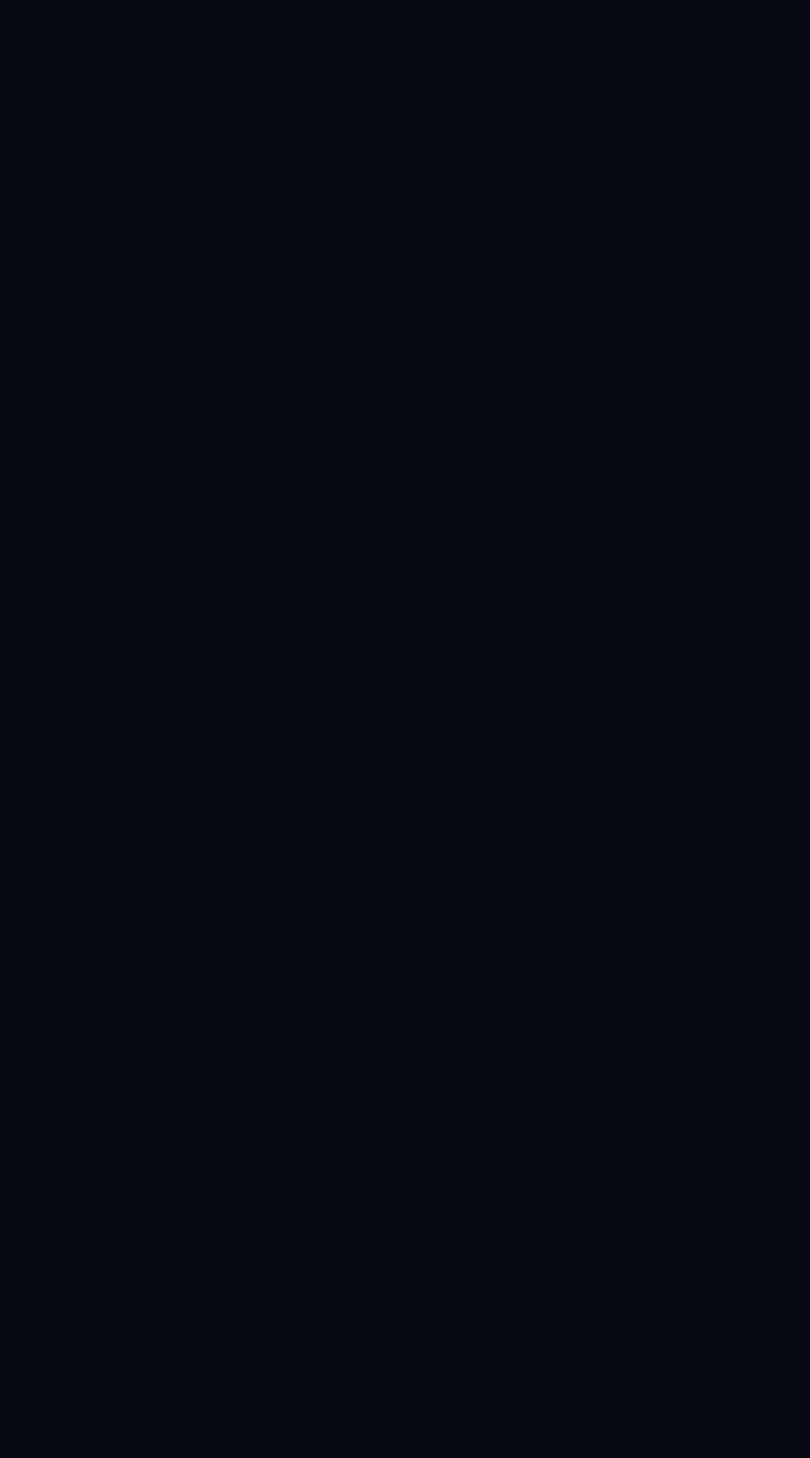
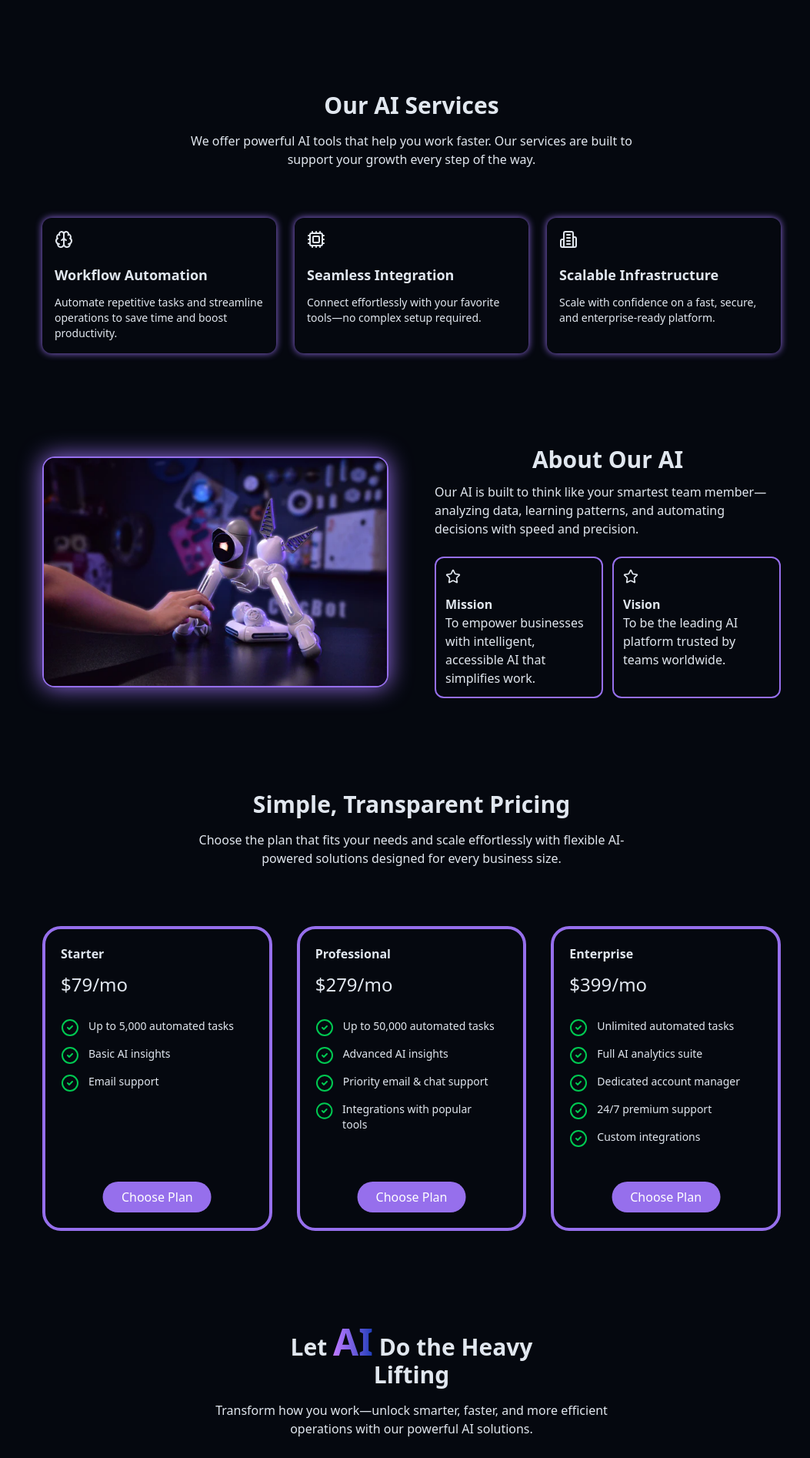
Before and after one commit to eldrianayera/SaaS-Landing-Page, a React (Vite) app: page / in a window 1280 px wide. Shown: the part 885-2779 px from the top of the page at 77% size, without its empty margins (105-1158 px from the left). Before the commit the page ends 844 px from the top, so only its background shows below. Built offline with nearby package versions, Linux system fonts and the light colour scheme.

Commit message:
complete UI

```diff
--- a/src/components/DataWidget.jsx
+++ b/src/components/DataWidget.jsx
@@ -23,7 +23,7 @@ export const DataWidget = () => {
     <div
       className={cn(
         "grid grid-cols-2 py-6 mt-15 border-2 border-foreground rounded-3xl max-w-2xl mx-auto gap-3 container-glow",
-        "md:py-4",
+        "md:py-4 opacity-0 animate-fade-in-3",
         "lg:grid-cols-4 divide-x divide-primary lg:py-4"
       )}
     >
--- a/src/components/TrustedBy..jsx
+++ b/src/components/TrustedBy..jsx
@@ -2,10 +2,8 @@ export const TrustedBy = () => {
   const brands = ["discord", "binance", "adijaya", "visa", "barcelona"];
 
   return (
-    <div className="mt-20 relative">
-      <h2 className="text-3xl font-bold text-center">
-        Trusted by Industry Leaders
-      </h2>
+    <section className="relative">
+      <h2 className="section-header">Trusted by Industry Leaders</h2>
       <div className="w-full mt-5 flex flex-col items-center gap-6 lg:flex-row lg:justify-center flex-wrap">
         {brands.map((brand, key) => (
           <img
@@ -18,6 +16,6 @@ export const TrustedBy = () => {
           />
         ))}
       </div>
-    </div>
+    </section>
   );
 };
--- a/src/index.css
+++ b/src/index.css
@@ -17,13 +17,13 @@
   --animate-fade-in-3: fade-in 0.7s ease-out 0.8s forwards;
 
   @keyframes fade-in {
-    0% : {
+    0% {
       opacity: 0;
       transform: translateY(20px);
     }
-    ,
-    100% : {
-      opacity: 100;
+
+    100% {
+      opacity: 1;
       transform: translateY(0);
     }
   }
@@ -61,7 +61,7 @@
   }
 
   section {
-    @apply relative max-w-7xl container lg:px-40 md:px-15 mt-25 lg:mt-30;
+    @apply relative max-w-7xl container lg:px-40 max-md:px-15 mt-25 lg:mt-30 scroll-m-25;
   }
 }
 
@@ -86,9 +86,13 @@
 }
 
 @utility text-glow {
-  @apply relative;
+  @apply relative z-30;
   text-shadow: 0 0 5px rgba(255, 45, 241, 0.6), 0 0 10px rgba(255, 45, 241, 0.7),
     0 0 20px rgba(255, 45, 241, 0.8), 0 0 40px rgba(255, 45, 241, 0.9);
+}
+
+@utility section-header {
+  @apply text-3xl max-sm:text-2xl font-bold;
 }
 
 @utility card-hover {
@@ -105,6 +109,10 @@
   @apply shadow-[0_0_30px_hsl(var(--primary))];
 }
 
+@utility container-glow-sm {
+  @apply shadow-[0_0_10px_hsl(var(--primary))];
+}
+
 #root {
   max-width: 100%;
   margin: 0 auto;
--- a/src/pages/Home.jsx
+++ b/src/pages/Home.jsx
@@ -1,6 +1,11 @@
 import { HeroSection } from "../sections/HeroSection";
 import { NavBar } from "../components/Navbar";
 import { TrustedBy } from "../components/TrustedBy.";
+import { ServicesSection } from "../sections/ServicesSection";
+import { AboutSection } from "../sections/AboutSection";
+import { PricingSection } from "../sections/PricingSection";
+import { CallToAction } from "../sections/CallToAction";
+import { Footer } from "../sections/Footer";
 
 export const Home = () => {
   return (
@@ -11,7 +16,12 @@ export const Home = () => {
       {/* Main Content */}
       <HeroSection />
       <TrustedBy />
+      <ServicesSection />
+      <AboutSection />
+      <PricingSection />
+      <CallToAction />
       {/* Footer */}
+      <Footer />
     </div>
   );
 };
--- /dev/null
+++ b/src/sections/AboutSection.jsx
@@ -0,0 +1,40 @@
+import { Star } from "lucide-react";
+
+export const AboutSection = () => {
+  return (
+    <section id="about">
+      <div className="grid grid-cols-1 lg:grid-cols-2 gap-10 lg:gap-15 container ">
+        <div className="rounded-2xl max-sm:px-10 flex items-center card-hover">
+          <img
+            src="/robot.png"
+            alt="ai"
+            className="rounded-2xl border-2 container-glow overflow-hidden aspect-[4.5/3]"
+          />
+        </div>
+        <div className="flex flex-col gap-3">
+          <h2 className="section-header">About Our AI</h2>
+          <p className="text-left">
+            Our AI is built to think like your smartest team member—analyzing
+            data, learning patterns, and automating decisions with speed and
+            precision.{" "}
+          </p>
+          <div className="flex flex-row gap-3 mt-3 justify-between text-left">
+            <div className="flex flex-col rounded-xl p-3 border-2 w-full card-hover">
+              <Star className="w-5" />
+              <h4 className="font-bold mt-3">Mission</h4>
+              <p>
+                To empower businesses with intelligent, accessible AI that
+                simplifies work.
+              </p>
+            </div>
+            <div className="flex flex-col rounded-xl p-3 border-2 w-full card-hover">
+              <Star className="w-5" />
+              <h4 className="font-bold mt-3">Vision</h4>
+              <p>To be the leading AI platform trusted by teams worldwide.</p>
+            </div>
+          </div>
+        </div>
+      </div>
+    </section>
+  );
+};
--- /dev/null
+++ b/src/sections/CallToAction.jsx
@@ -0,0 +1,20 @@
+export const CallToAction = () => {
+  return (
+    <section>
+      <div className="flex flex-col gap-4">
+        <h2 className="section-header max-w-xs container">
+          Let{" "}
+          <span className="bg-gradient-to-r from-purple-400 to-blue-800 bg-clip-text text-transparent font-extrabold text-5xl">
+            AI
+          </span>{" "}
+          Do the Heavy Lifting
+        </h2>
+        <p className="max-w-xl container">
+          Transform how you work—unlock smarter, faster, and more efficient
+          operations with our powerful AI solutions.
+        </p>
+        <button className="primary-button w-fit mx-auto mt-3">Get In Touch</button>
+      </div>
+    </section>
+  );
+};
--- /dev/null
+++ b/src/sections/Footer.jsx
@@ -0,0 +1,37 @@
+import {
+  Facebook,
+  LucideCopyright,
+  MailIcon,
+  Twitch,
+  Twitter,
+} from "lucide-react";
+
+export const Footer = () => {
+  const contact = [
+    { Icon: Facebook, href: "" },
+    { Icon: MailIcon, href: "" },
+    { Icon: Twitch, href: "" },
+    { Icon: Twitter, href: "" },
+  ];
+  const year = new Date().getFullYear();
+  return (
+    <div className="flex flex-col mt-30 justify-center items-center h-40 bg-primary/20 gap-3">
+      <div className="flex flex-row gap-2">
+        {contact.map(({ Icon, href }, key) => {
+          return (
+            <a
+              key={key}
+              href={href}
+              className="border-foreground border-2 p-2 rounded-full hover:bg-background hover:scale-110"
+            >
+              <Icon />
+            </a>
+          );
+        })}
+      </div>
+      <div className="flex gap-1">
+        Copyright <LucideCopyright /> {year}. Designed by EldriTech
+      </div>
+    </div>
+  );
+};
--- /dev/null
+++ b/src/sections/PricingSection.jsx
@@ -0,0 +1,70 @@
+import { CheckCircle2 } from "lucide-react";
+
+export const PricingSection = () => {
+  const pricing = [
+    {
+      name: "Starter",
+      price: "$79/mo",
+      benefit: [
+        "Up to 5,000 automated tasks",
+        "Basic AI insights",
+        "Email support",
+      ],
+    },
+    {
+      name: "Professional",
+      price: "$279/mo",
+      benefit: [
+        "Up to 50,000 automated tasks",
+        "Advanced AI insights",
+        "Priority email & chat support",
+        "Integrations with popular tools",
+      ],
+    },
+    {
+      name: "Enterprise",
+      price: "$399/mo",
+      benefit: [
+        "Unlimited automated tasks",
+        "Full AI analytics suite",
+        "Dedicated account manager",
+        "24/7 premium support",
+        "Custom integrations",
+      ],
+    },
+  ];
+  return (
+    <section id="pricing">
+      <div className="flex flex-col gap-4">
+        <h2 className="section-header">Simple, Transparent Pricing</h2>
+        <p className="max-w-xl container">
+          Choose the plan that fits your needs and scale effortlessly with
+          flexible AI-powered solutions designed for every business size.
+        </p>
+        <div className="flex flex-col md:flex-row justify-between mt-15 gap-8">
+          {pricing.map((plan) => {
+            return (
+              <div className="relative flex flex-col text-left border-4 pl-5 pt-5 pr-9 pb-8 rounded-3xl w-full card-hover">
+                <h4 className="font-bold mb-3">{plan.name}</h4>
+                <h3 className="text-2xl mb-7">{plan.price}</h3>
+                <div className="mb-15">
+                  {plan.benefit.map((benefit) => {
+                    return (
+                      <div className="flex gap-3 mb-3 text-sm">
+                        <CheckCircle2 className="text-green-500" />
+                        <p>{benefit}</p>
+                      </div>
+                    );
+                  })}
+                </div>
+                <button className="absolute bottom-5 primary-button left-1/2 -translate-x-1/2">
+                  Choose Plan
+                </button>
+              </div>
+            );
+          })}
+        </div>
+      </div>
+    </section>
+  );
+};
--- /dev/null
+++ b/src/sections/ServicesSection.jsx
@@ -0,0 +1,46 @@
+import { Brain, CpuIcon, LucideBuilding2 } from "lucide-react";
+
+export const ServicesSection = () => {
+  const services = [
+    {
+      icon: <Brain />,
+      title: "Workflow Automation",
+      desc: "Automate repetitive tasks and streamline operations to save time and boost productivity.",
+    },
+    {
+      icon: <CpuIcon />,
+      title: "Seamless Integration",
+      desc: "Connect effortlessly with your favorite tools—no complex setup required.",
+    },
+    {
+      icon: <LucideBuilding2 />,
+      title: "Scalable Infrastructure",
+      desc: "Scale with confidence on a fast, secure, and enterprise-ready platform.",
+    },
+  ];
+  return (
+    <section id="services">
+      <div className="flex flex-col gap-4">
+        <h2 className="section-header">Our AI Services</h2>
+        <p className="max-w-xl mx-auto">
+          We offer powerful AI tools that help you work faster. Our services are
+          built to support your growth every step of the way.
+        </p>
+        <div className="flex flex-col md:flex-row mt-12 gap-6">
+          {services.map((service, key) => {
+            return (
+              <div
+                key={key}
+                className="flex flex-col items-start text-left p-4 w-full container-glow-sm rounded-xl card-hover hover:border-2"
+              >
+                {service.icon}
+                <h4 className="font-bold text-lg mt-5 mb-3">{service.title}</h4>
+                <p className="text-sm">{service.desc}</p>
+              </div>
+            );
+          })}
+        </div>
+      </div>
+    </section>
+  );
+};
```
Also changed, not shown: src/sections/HeroSection.jsx (+6 -6 lines), public/robot.png (added).
